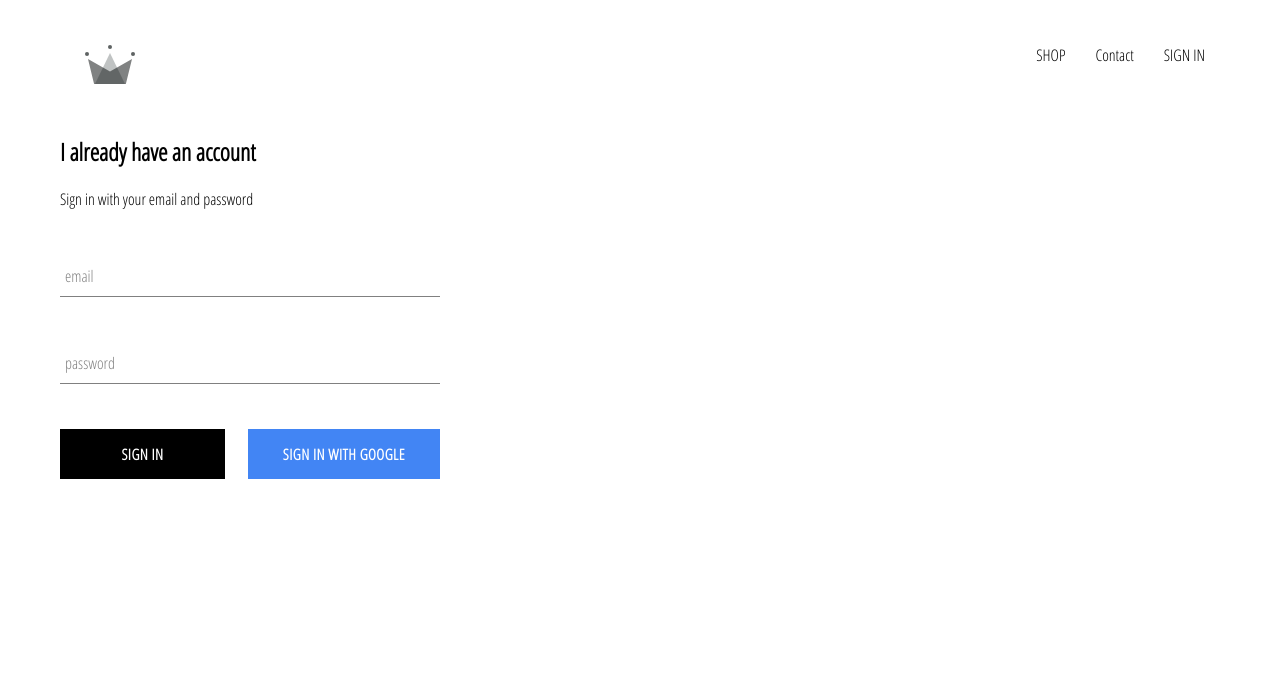
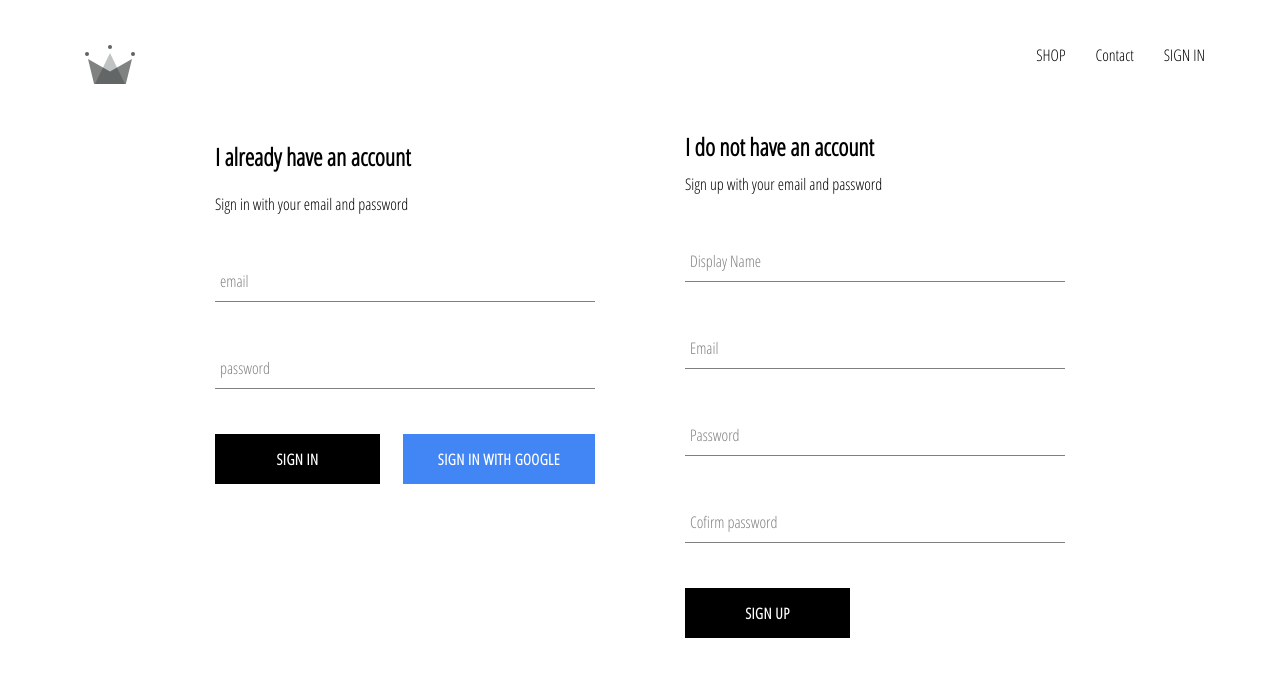
Before and after one commit to andrewblades/crwn-clothing, a React (Create React App) app: page /login in a window 1280 px wide. Shown: the top 676 px of the page. Built offline with nearby package versions, Linux system fonts and the light colour scheme; no server answers.

Commit message:
implemented firebase utils, includes ability to store users in firebase db

```diff
--- a/src/App.js
+++ b/src/App.js
@@ -1,7 +1,7 @@
 import React from "react";
 import { Switch, Route } from "react-router-dom";
 
-import { auth } from "./firebase/firebase.utils";
+import { auth, createUserProfileDocument } from "./firebase/firebase.utils";
 
 import "./App.css";
 
@@ -22,9 +22,20 @@
   unsubscribeFromAuth = null;
 
   componentDidMount() {
-    this.unsubscribeFromAuth = auth.onAuthStateChanged((user) => {
-      this.setState({ currentUser: user });
-      console.log(user);
+    this.unsubscribeFromAuth = auth.onAuthStateChanged(async (userAuth) => {
+      if (userAuth) {
+        const userRef = await createUserProfileDocument(userAuth);
+
+        userRef.onSnapshot((snapShot) => {
+          this.setState({
+            currentUser: {
+              id: snapShot.id,
+              ...snapShot.data(),
+            },
+          });
+        });
+      }
+      this.setState({ currentUser: userAuth });
     });
   }
 
--- /dev/null
+++ b/src/components/sign-up/sign-up.component.jsx
@@ -0,0 +1,99 @@
+import React from "react";
+
+import FormInput from "../form-input/form-input.component";
+import CustomButton from "../custom-button/custom-button.component";
+
+import { auth, createUserProfileDocument } from "../../firebase/firebase.utils";
+
+import "./sign-up.styles.scss";
+
+class SignUp extends React.Component {
+  constructor() {
+    super();
+
+    this.state = {
+      displayName: "",
+      email: "",
+      password: "",
+      confirmPassword: "",
+    };
+  }
+
+  handleSubmit = async (event) => {
+    event.preventDefault();
+    const { displayName, email, password, confirmPassword } = this.state;
+
+    if (password !== confirmPassword) {
+      alert("passwords don't match");
+      return;
+    }
+    try {
+      const { user } = await auth.createUserWithEmailAndPassword(
+        email,
+        password
+      );
+
+      await createUserProfileDocument(user, { displayName });
+
+      this.setState({
+        displayName: "",
+        email: "",
+        password: "",
+        confirmPassword: "",
+      });
+    } catch (error) {
+      console.log(error);
+    }
+  };
+
+  handleChange = (event) => {
+    const { name, value } = event.target;
+    this.setState({ [name]: value });
+  };
+  render() {
+    const { displayName, email, password, confirmPassword } = this.state;
+    return (
+      <div className="sign-up">
+        <h2 className="title">I do not have an account</h2>
+        <span>Sign up with your email and password</span>
+        <form className="sign-up-form" onSubmit={this.handleSubmit}>
+          <FormInput
+            type="text"
+            name="displayName"
+            value={displayName}
+            onChange={this.handleChange}
+            label="Display Name"
+            required
+          />
+          <FormInput
+            type="email"
+            name="email"
+            value={email}
+            onChange={this.handleChange}
+            label="Email"
+            required
+          />
+          <FormInput
+            type="password"
+            name="password"
+            value={password}
+            onChange={this.handleChange}
+            label="Password"
+            required
+          />
+          <FormInput
+            type="password"
+            name="confirmPassword"
+            value={confirmPassword}
+            onChange={this.handleChange}
+            label="Cofirm password"
+            required
+          />
+          <CustomButton type="submit">Sign Up</CustomButton>
+        </form>
+      </div>
+    );
+  }
+}
+
+export default SignUp;
--- /dev/null
+++ b/src/components/sign-up/sign-up.styles.scss
@@ -0,0 +1,9 @@
+.sign-up {
+  display: flex;
+  flex-direction: column;
+  width: 380px;
+
+  .title {
+    margin: 10px 0;
+  }
+}
--- a/src/firebase/firebase.utils.js
+++ b/src/firebase/firebase.utils.js
@@ -12,6 +12,31 @@
   measurementId: "G-6EDCH9XKYV",
 };
 
+export const createUserProfileDocument = async (userAuth, additionalData) => {
+  if (!userAuth) return;
+
+  const userRef = firestore.doc(`users/${userAuth.uid}`);
+
+  const snapShot = await userRef.get();
+
+  if (!snapShot.exists) {
+    const { displayName, email } = userAuth;
+    const createdAt = new Date();
+
+    try {
+      await userRef.set({
+        displayName,
+        email,
+        createdAt,
+        ...additionalData,
+      });
+    } catch (error) {
+      console.log("error creating user", error.message);
+    }
+  }
+  return userRef;
+};
+
 firebase.initializeApp(config);
 
 export const auth = firebase.auth();
--- a/src/pages/login-page/login-page.component.jsx
+++ b/src/pages/login-page/login-page.component.jsx
@@ -1,12 +1,14 @@
 import React from "react";
 
 import SignIn from "../../components/sign-in/sing-in.component";
+import SignUp from "../../components/sign-up/sign-up.component";
 
 import "./login-page.stlyes.scss";
 
 const LoginPage = () => (
-  <div className="sign-in-and-sign-up">
+  <div className="login-page-forms-container">
     <SignIn />
+    <SignUp />
   </div>
 );
 
--- a/src/pages/login-page/login-page.stlyes.scss
+++ b/src/pages/login-page/login-page.stlyes.scss
@@ -0,0 +1,6 @@
+.login-page-forms-container {
+  width: 850px;
+  display: flex;
+  justify-content: space-between;
+  margin: 30px auto;
+}
```
